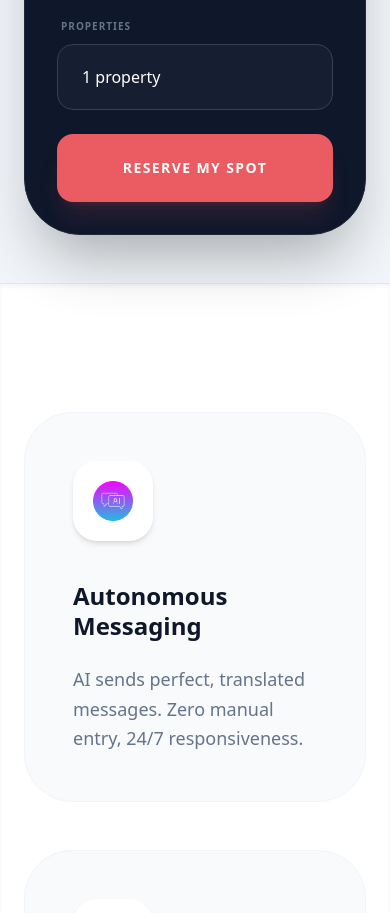
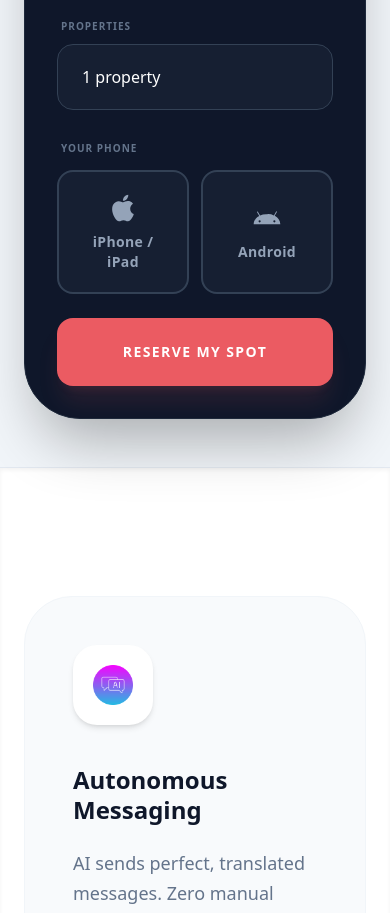
Before and after one commit to MOMOSIGMA/Hostmate_vitrine, a React (Vite) app: page / in a window 390 px wide. Shown: the part 900-1813 px from the top of the page. Built offline with nearby package versions, Linux system fonts and the light colour scheme.

Commit message:
ajout de selection de telephone

```diff
--- a/src/App.tsx
+++ b/src/App.tsx
@@ -17,6 +17,7 @@ const translations = {
     labelName: "Name",
     labelEmail: "Email",
     labelCount: "Properties",
+    labelDevice: "Your phone",
     opt1: "1 property",
     opt2: "2 to 5 properties",
     opt3: "5+ properties",
@@ -24,6 +25,7 @@ const translations = {
     btnLoading: "Sending...",
     thanksTitle: "You're on the list! 🎉",
     thanksMsg: "Check your inbox. A confirmation email is on its way. Welcome to the HostMate family!",
+    deviceRequired: "Please select your device type.",
   },
   fr: {
     badge: "HostMate Beta Privée",
@@ -32,7 +34,7 @@ const translations = {
     pillar1Title: "Messages Autonomes",
     pillar1Desc: "L'IA envoie des messages parfaits et traduits. Zéro saisie, réactivité 24/7.",
     pillar2Title: "Conciergerie Digitale",
-    pillar2Desc: "Livret d’accueil QR Code. L'assistant IA répond aux voyageurs à votre place.",
+    pillar2Desc: "Livret d'accueil QR Code. L'assistant IA répond aux voyageurs à votre place.",
     pillar3Title: "Problem Solver",
     pillar3Desc: "Désamorcez les litiges et gérez les avis difficiles pour protéger votre note.",
     formTitle: "Rejoindre la liste",
@@ -40,6 +42,7 @@ const translations = {
     labelName: "Prénom",
     labelEmail: "Email",
     labelCount: "Logements",
+    labelDevice: "Votre téléphone",
     opt1: "1 logement",
     opt2: "2 à 5 logements",
     opt3: "Plus de 5",
@@ -47,8 +50,11 @@ const translations = {
     btnLoading: "Envoi...",
     thanksTitle: "C'est validé ! 🎉",
     thanksMsg: "Merci pour votre confiance. Un email de confirmation arrive dans votre boîte. À très vite !",
+    deviceRequired: "Veuillez sélectionner votre type d'appareil.",
   }
 }
+
+type DeviceType = 'ios' | 'android' | null
 
 export default function LandingPage() {
   const [lang, setLang] = useState<'en' | 'fr'>('en')
@@ -60,22 +66,31 @@ export default function LandingPage() {
   const [name, setName] = useState('')
   const [email, setEmail] = useState('')
   const [propertyCount, setPropertyCount] = useState(t.opt1)
+  const [device, setDevice] = useState<DeviceType>(null)
+  const [deviceError, setDeviceError] = useState(false)
   const [status, setStatus] = useState<'idle' | 'loading' | 'success' | 'error'>('idle')
 
   const handleSubmit = async (event: React.FormEvent) => {
     event.preventDefault()
     if (!name.trim() || !email.trim()) return
 
+    // Validation device obligatoire
+    if (!device) {
+      setDeviceError(true)
+      return
+    }
+
+    setDeviceError(false)
     setStatus('loading')
 
-    // RECUPERATION AUTOMATIQUE DE LA LANGUE DU NAVIGATEUR
     const userBrowserLang = navigator.language || 'en'
 
     const { error } = await supabase.from('waitlist').insert([{
-      pseudo: name,
-      email: email.toLowerCase(),
+      pseudo:         name,
+      email:          email.toLowerCase(),
       property_count: propertyCount,
-      language: userBrowserLang // Stockage automatique sans demander
+      language:       userBrowserLang,
+      device_type:    device,
     }])
 
     if (error) setStatus('error')
@@ -85,13 +100,14 @@ export default function LandingPage() {
   return (
     <div className="min-h-screen bg-slate-100 text-slate-900 font-sans selection:bg-red-100">
 
-      {/* HEADER HERO */}
+      {/* HERO */}
       <section className="relative px-6 py-12 lg:py-24 mx-auto max-w-7xl">
         <div className="grid gap-16 lg:grid-cols-12 items-center">
 
+          {/* GAUCHE */}
           <div className="lg:col-span-7 space-y-8 text-center lg:text-left">
             <div className="flex justify-center lg:justify-start">
-               <img src="/icon.png" alt="Logo" className="h-20 w-20 shadow-2xl rounded-3xl bg-white p-2 border border-slate-200" />
+              <img src="/icon.png" alt="Logo" className="h-20 w-20 shadow-2xl rounded-3xl bg-white p-2 border border-slate-200" />
             </div>
             <div className="inline-block px-4 py-1.5 rounded-full bg-red-100 text-[#eb5b62] text-xs font-black uppercase tracking-widest">
               {t.badge}
@@ -104,12 +120,11 @@ export default function LandingPage() {
             </p>
           </div>
 
-          {/* DROITE : LE FORMULAIRE NOIR (SÉRIEUX & CONTRASTÉ) */}
+          {/* DROITE : FORMULAIRE */}
           <div className="lg:col-span-5">
             <div className="bg-slate-900 p-8 sm:p-12 rounded-[3.5rem] shadow-[0_35px_60px_-15px_rgba(0,0,0,0.3)] relative overflow-hidden text-white border border-slate-800">
 
               {status === 'success' ? (
-                // L'EFFET DE DIALOGUE / SUCCÈS
                 <div className="text-center py-12 animate-in fade-in zoom-in duration-500">
                   <div className="text-7xl mb-6">🚀</div>
                   <h2 className="text-3xl font-black mb-4 text-white">{t.thanksTitle}</h2>
@@ -121,25 +136,37 @@ export default function LandingPage() {
                   <p className="text-slate-400 text-sm mb-8 font-medium">{t.formSubtitle}</p>
 
                   <form onSubmit={handleSubmit} className="space-y-6">
+
+                    {/* NOM */}
                     <div className="space-y-2">
-                       <label className="text-[10px] font-black uppercase tracking-widest text-slate-500 ml-1">{t.labelName}</label>
-                       <input
+                      <label className="text-[10px] font-black uppercase tracking-widest text-slate-500 ml-1">
+                        {t.labelName}
+                      </label>
+                      <input
                         type="text" value={name} onChange={(e) => setName(e.target.value)} required
                         placeholder="Jean-Pierre"
                         className="w-full rounded-2xl border border-slate-700 bg-slate-800/50 px-6 py-5 text-white outline-none focus:border-[#eb5b62] focus:ring-1 focus:ring-[#eb5b62] transition-all"
                       />
                     </div>
+
+                    {/* EMAIL */}
                     <div className="space-y-2">
-                       <label className="text-[10px] font-black uppercase tracking-widest text-slate-500 ml-1">{t.labelEmail}</label>
-                       <input
+                      <label className="text-[10px] font-black uppercase tracking-widest text-slate-500 ml-1">
+                        {t.labelEmail}
+                      </label>
+                      <input
                         type="email" value={email} onChange={(e) => setEmail(e.target.value)} required
                         placeholder="contact@hostmate.ai"
                         className="w-full rounded-2xl border border-slate-700 bg-slate-800/50 px-6 py-5 text-white outline-none focus:border-[#eb5b62] focus:ring-1 focus:ring-[#eb5b62] transition-all"
                       />
                     </div>
+
+                    {/* LOGEMENTS */}
                     <div className="space-y-2">
-                       <label className="text-[10px] font-black uppercase tracking-widest text-slate-500 ml-1">{t.labelCount}</label>
-                       <select
+                      <label className="text-[10px] font-black uppercase tracking-widest text-slate-500 ml-1">
+                        {t.labelCount}
+                      </label>
+                      <select
                         value={propertyCount} onChange={(e) => setPropertyCount(e.target.value)}
                         className="w-full rounded-2xl border border-slate-700 bg-slate-800/50 px-6 py-5 text-white outline-none cursor-pointer appearance-none"
                       >
@@ -149,13 +176,89 @@ export default function LandingPage() {
                       </select>
                     </div>
 
+                    {/* ─── SÉLECTEUR DEVICE iOS / Android ─────────────────── */}
+                    <div className="space-y-3">
+                      <label className="text-[10px] font-black uppercase tracking-widest text-slate-500 ml-1">
+                        {t.labelDevice}
+                      </label>
+                      <div className="grid grid-cols-2 gap-3">
+
+                        {/* iOS */}
+                        <button
+                          type="button"
+                          onClick={() => { setDevice('ios'); setDeviceError(false) }}
+                          className={`
+                            flex flex-col items-center justify-center gap-2
+                            rounded-2xl border-2 py-5 px-4
+                            font-bold text-sm tracking-wide
+                            transition-all duration-200 active:scale-95
+                            ${device === 'ios'
+                              ? 'border-[#eb5b62] bg-[#eb5b62]/10 text-white'
+                              : 'border-slate-700 bg-slate-800/50 text-slate-400 hover:border-slate-500'
+                            }
+                          `}
+                        >
+                          {/* Apple logo SVG */}
+                          <svg viewBox="0 0 24 24" className="w-8 h-8" fill="currentColor">
+                            <path d="M18.71 19.5c-.83 1.24-1.71 2.45-3.05 2.47-1.34.03-1.77-.79-3.29-.79-1.53 0-2 .77-3.27.82-1.31.05-2.3-1.32-3.14-2.53C4.25 17 2.94 12.45 4.7 9.39c.87-1.52 2.43-2.48 4.12-2.51 1.28-.02 2.5.87 3.29.87.78 0 2.26-1.07 3.8-.91.65.03 2.47.26 3.64 1.98-.09.06-2.17 1.28-2.15 3.81.03 3.02 2.65 4.03 2.68 4.04-.03.07-.42 1.44-1.38 2.83M13 3.5c.73-.83 1.94-1.46 2.94-1.5.13 1.17-.34 2.35-1.04 3.19-.69.85-1.83 1.51-2.95 1.42-.15-1.15.41-2.35 1.05-3.11z"/>
+                          </svg>
+                          iPhone / iPad
+                          {device === 'ios' && (
+                            <span className="text-[10px] font-black text-[#eb5b62] uppercase tracking-widest">✓ Sélectionné</span>
+                          )}
+                        </button>
+
+                        {/* Android */}
+                        <button
+                          type="button"
+                          onClick={() => { setDevice('android'); setDeviceError(false) }}
+                          className={`
+                            flex flex-col items-center justify-center gap-2
+                            rounded-2xl border-2 py-5 px-4
+                            font-bold text-sm tracking-wide
+                            transition-all duration-200 active:scale-95
+                            ${device === 'android'
+                              ? 'border-[#eb5b62] bg-[#eb5b62]/10 text-white'
+                              : 'border-slate-700 bg-slate-800/50 text-slate-400 hover:border-slate-500'
+                            }
+                          `}
+                        >
+                          {/* Android logo SVG */}
+                          <svg viewBox="0 0 24 24" className="w-8 h-8" fill="currentColor">
+                            <path d="M17.523 15.341a.82.82 0 01-.82-.82.82.82 0 01.82-.82.82.82 0 01.82.82.82.82 0 01-.82.82m-11.046 0a.82.82 0 01-.82-.82.82.82 0 01.82-.82.82.82 0 01.82.82.82.82 0 01-.82.82M17.8 10.352l1.633-2.828a.34.34 0 00-.124-.464.34.34 0 00-.464.124l-1.655 2.866A10.08 10.08 0 0012 9.136a10.08 10.08 0 00-5.19 1.014L5.155 7.284a.34.34 0 00-.464-.124.34.34 0 00-.124.464l1.633 2.828C3.757 11.57 2.096 13.898 2 16.6h20c-.096-2.702-1.757-5.03-4.2-6.248"/>
+                          </svg>
+                          Android
+                          {device === 'android' && (
+                            <span className="text-[10px] font-black text-[#eb5b62] uppercase tracking-widest">✓ Sélectionné</span>
+                          )}
+                        </button>
+
+                      </div>
+
+                      {/* Message d'erreur si non sélectionné */}
+                      {deviceError && (
+                        <p className="text-red-400 text-xs font-bold mt-1 ml-1">
+                          {t.deviceRequired}
+                        </p>
+                      )}
+                    </div>
+                    {/* ─────────────────────────────────────────────────────── */}
+
+                    {/* BOUTON SUBMIT */}
                     <button
-                      type="submit" disabled={status === 'loading'}
+                      type="submit"
+                      disabled={status === 'loading'}
                       className="w-full rounded-2xl bg-[#eb5b62] py-6 text-white font-black tracking-widest uppercase text-sm hover:bg-[#d44f58] transition-all shadow-xl shadow-[#eb5b6220] active:scale-95 disabled:opacity-50"
                     >
                       {status === 'loading' ? t.btnLoading : t.btnJoin}
                     </button>
-                    {status === 'error' && <p className="text-center text-xs font-bold text-red-400 mt-4 italic">Error. Please try again.</p>}
+
+                    {status === 'error' && (
+                      <p className="text-center text-xs font-bold text-red-400 mt-4 italic">
+                        Error. Please try again.
+                      </p>
+                    )}
+
                   </form>
                 </>
               )}
@@ -164,7 +267,7 @@ export default function LandingPage() {
         </div>
       </section>
 
-      {/* SECTION PILLIERS : FOND BLANC POUR CASSER LE GRIS */}
+      {/* PILLIERS */}
       <section className="bg-white py-32 border-t border-slate-200 shadow-inner">
         <div className="mx-auto max-w-7xl px-6">
           <div className="grid gap-12 lg:grid-cols-3">
```
